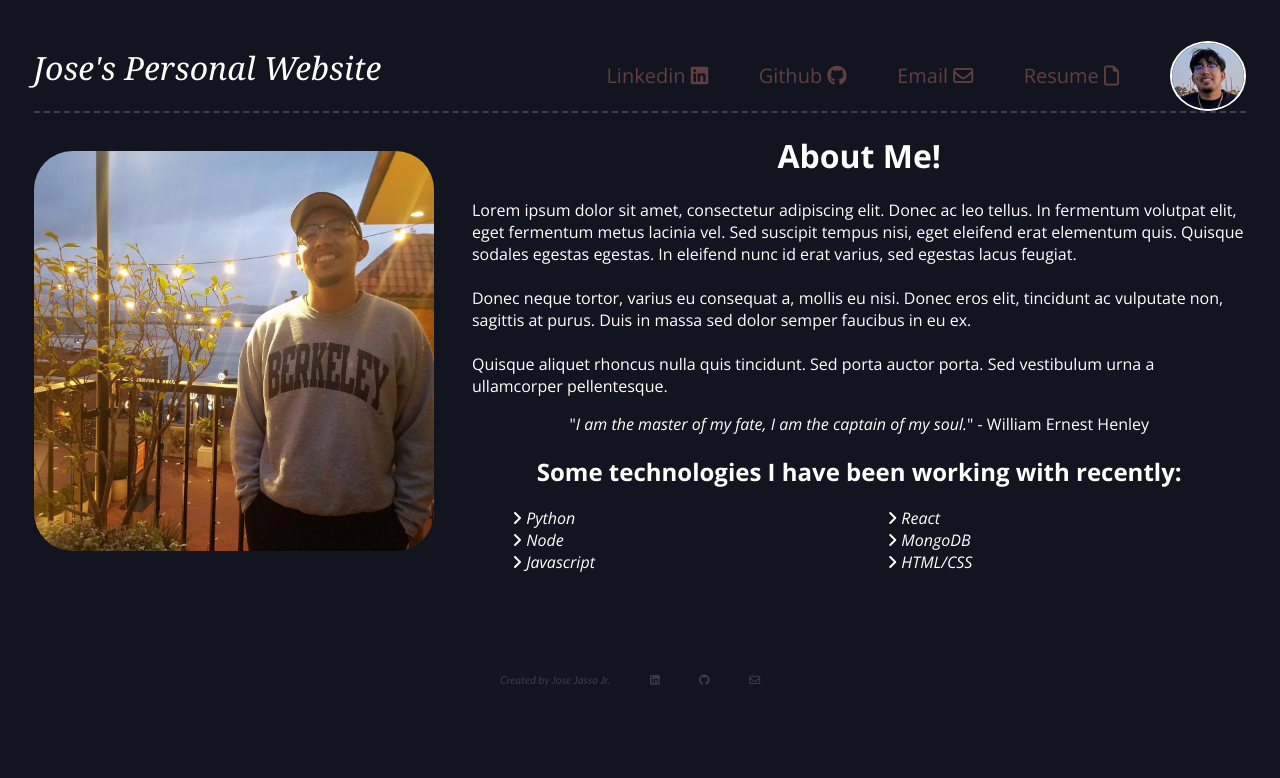
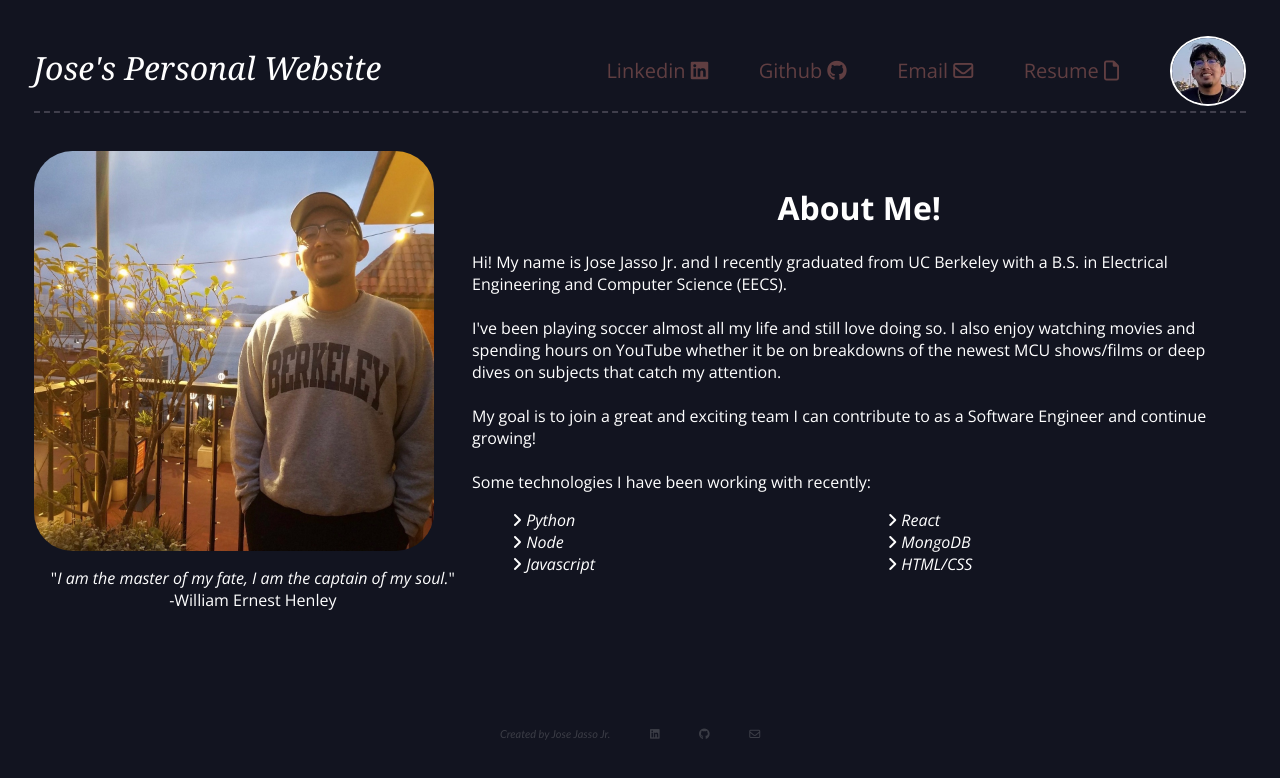
Before and after one commit to josejassojr/personal-website, a React (Create React App) app: page / in a window 1280 px wide. Shown: the top 778 px of the page. Built offline with nearby package versions, Linux system fonts and the light colour scheme.

Commit message:
Updated index.html, added description and keywords.

```diff
--- a/public/index.html
+++ b/public/index.html
@@ -6,8 +6,16 @@
     <meta name="viewport" content="width=device-width, initial-scale=1" />
     <meta name="theme-color" content="#000000" />
     <meta
-      name="Jose Jasso Jr.'s personal website!"
+      name="Jose Jasso Jr. | Software Engineer"
       content="Personal website of and created by Jose Jasso Jr."
+    />
+    <meta
+      name="description"
+      content="Learn a little about Jose Jasso Jr., a software engineer, and find links to his Linkedin, Github, Resume, and Email."
+    />
+    <meta
+      name="keywords"
+      content="jose, jasso, jr, linkedin, leetcode, github, software engineer, portfolio, website, facebook, who, resume, programmer, coding, developer"
     />
     <script
       src="https://kit.fontawesome.com/909ca40244.js"
@@ -40,7 +48,7 @@
       work correctly both with client-side routing and a non-root public URL.
       Learn how to configure a non-root public URL by running `npm run build`.
     -->
-    <title>Jose's Personal Website</title>
+    <title>Jose Jasso Jr. | Software Engineer</title>
   </head>
   <body>
     <noscript>You need to enable JavaScript to run this app.</noscript>
--- a/src/App.css
+++ b/src/App.css
@@ -38,7 +38,7 @@ body {
 
 /* Larger Views (Like Monitors and such) */
 
-@media (min-width: 1600px) {
+@media (min-width: 1400px) {
   #picture-me {
     width: 500px;
     height: 500px;
--- a/src/App.js
+++ b/src/App.js
@@ -20,7 +20,21 @@ function App() {
           <Header />
           <div id="main-container">
             <div id="left-side" className="side">
-              <img src={imageMe} alt="meaningful text" id="picture-me"></img>
+              <img
+                src={imageMe}
+                alt="me, standing in front of a rail"
+                id="picture-me"
+              ></img>
+              <div id="quote-container" className="container">
+                <p id="quote">
+                  "
+                  <i>
+                    I am the master of my fate, I am the captain of my soul.
+                  </i>
+                  "
+                  <br /> -William Ernest Henley
+                </p>
+              </div>
             </div>
             <div id="right-side" className="side">
               <AboutMe />
--- a/src/components/AboutMe/AboutMe.css
+++ b/src/components/AboutMe/AboutMe.css
@@ -4,7 +4,7 @@
 }
 
 /* Larger Views (Like Monitors and such) */
-@media (min-width: 1600px) {
+@media (min-width: 1400px) {
   p {
     font-size: 18px;
   }
--- a/src/components/AboutMe/AboutMe.js
+++ b/src/components/AboutMe/AboutMe.js
@@ -13,26 +13,28 @@ function AboutMe() {
         <h1 id="about-me-title">About Me!</h1>
       </div>
       <p id="about-me">
-        Lorem ipsum dolor sit amet, consectetur adipiscing elit. Donec ac leo
-        tellus. In fermentum volutpat elit, eget fermentum metus lacinia vel.
-        Sed suscipit tempus nisi, eget eleifend erat elementum quis. Quisque
-        sodales egestas egestas. In eleifend nunc id erat varius, sed egestas
-        lacus feugiat.
+        Hi! My name is Jose Jasso Jr. and I recently graduated from UC Berkeley
+        with a B.S. in Electrical Engineering and Computer Science (EECS).
         <br />
-        <br /> Donec neque tortor, varius eu consequat a, mollis eu nisi. Donec
-        eros elit, tincidunt ac vulputate non, sagittis at purus. Duis in massa
-        sed dolor semper faucibus in eu ex. <br />
+        <br /> I've been playing soccer almost all my life and still love doing
+        so. I also enjoy watching movies and spending hours on YouTube whether
+        it be on breakdowns of the newest MCU shows/films or deep dives on
+        subjects that catch my attention.
         <br />
-        Quisque aliquet rhoncus nulla quis tincidunt. Sed porta auctor porta.
-        Sed vestibulum urna a ullamcorper pellentesque.
+        <br />
+        My goal is to join a great and exciting team I can contribute to as a
+        Software Engineer and continue growing!
+        <br />
+        <br />
+        Some technologies I have been working with recently:
       </p>
-      <div id="quote-container" className="container">
+      <ListTechnologies />{" "}
+      {/* <div id="quote-container" className="container">
         <p id="quote">
           "<i>I am the master of my fate, I am the captain of my soul.</i>" -
           William Ernest Henley
         </p>
-      </div>
-      <ListTechnologies />
+      </div> */}
     </div>
     /* jshint ignore:end */
   );
--- a/src/components/Header/Header.css
+++ b/src/components/Header/Header.css
@@ -24,7 +24,7 @@
 
 /* Larger Views (Like Monitors and such) */
 
-@media (min-width: 1600px) {
+@media (min-width: 1400px) {
   #name {
     font-size: 36px; /* need to fix something, out of page */
   }
--- a/src/components/Links/Links.css
+++ b/src/components/Links/Links.css
@@ -6,7 +6,7 @@
   justify-content: space-between;
   position: absolute;
   right: 0;
-  bottom: 0;
+  bottom: 5px;
 }
 /* Hides it until mobile view. */
 #contact {
@@ -29,7 +29,7 @@
   color: #e5c8c8;
 }
 /* Larger Views (Like Monitors and such) */
-@media (min-width: 1600px) {
+@media (min-width: 1400px) {
   .link {
     font-size: 24px;
   }
--- a/src/components/Links/Links.js
+++ b/src/components/Links/Links.js
@@ -41,7 +41,7 @@ function Links() {
         Resume <i id="resume-icon" class="far fa-file"></i>
       </a>
       <h2 id="contact">Contact</h2>
-      <img src={logoMe} alt="logo of me" id="logo-me"></img>
+      <img src={logoMe} alt="circular shot of my face" id="logo-me"></img>
     </div>
     /* jshint ignore:end */
   );
--- a/src/components/ListTechnologies/ListTechnologies.css
+++ b/src/components/ListTechnologies/ListTechnologies.css
@@ -10,7 +10,7 @@ li {
 }
 
 /* Larger Views (Like Monitors and such) */
-@media (min-width: 1600px) {
+@media (min-width: 1400px) {
   li {
     font-size: 20px;
   }
--- a/src/components/ListTechnologies/ListTechnologies.js
+++ b/src/components/ListTechnologies/ListTechnologies.js
@@ -7,9 +7,9 @@ function ListTechnologies() {
     /* jshint ignore:start */
     <div className="ListTechnologies">
       <div className="container">
-        <h2 id="title-list">
+        {/* <h2 id="title-list">
           Some technologies I have been working with recently:
-        </h2>
+        </h2> */}
       </div>
       <ul id="list-technologies">
         <li id="python">
```
Also changed, not shown: 1 other file (tests, documents, lock files or other folders).
